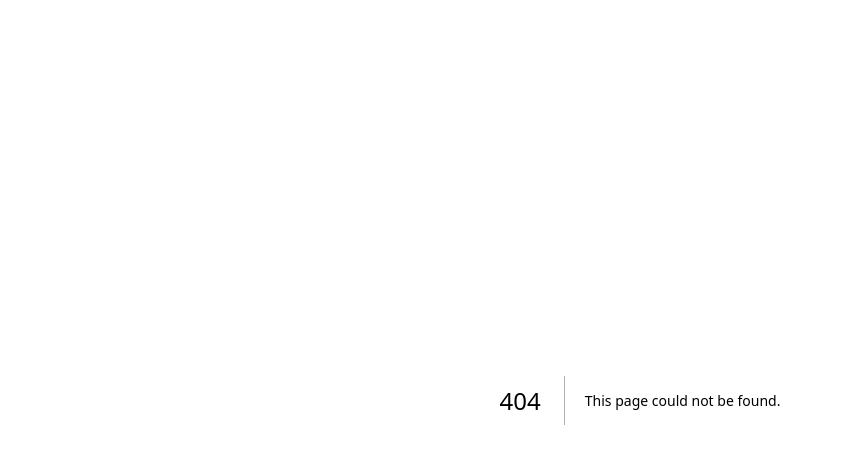
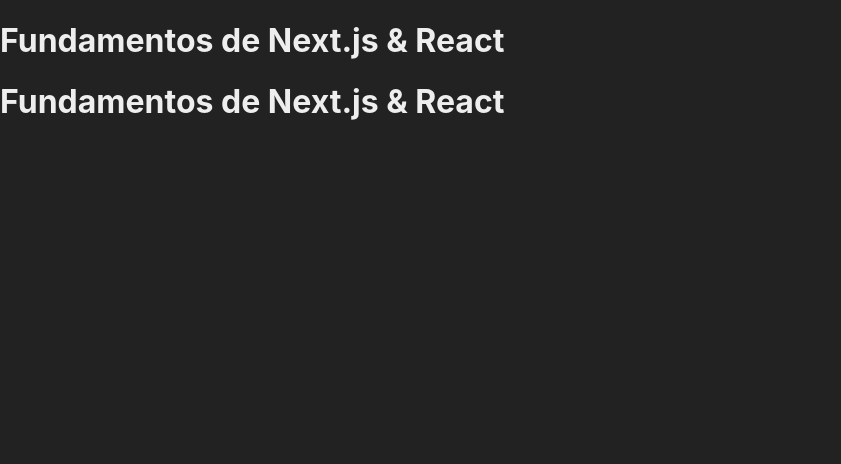
Before and after one commit to Henrique-Franca/Clear-Basico, a Next.js app: page /exemplo in a window 1280 px wide. Before the commit this address had no page. Shown: the top 464 px of the page, without its empty margins (0-841 px from the left). Built offline with nearby package versions, Linux system fonts and the light colour scheme.

Commit message:
Usando Componentes

```diff
--- /dev/null
+++ b/src/components/Cabecalho.jsx
@@ -0,0 +1,9 @@
+export default function Cabecalho(){
+
+    return(
+        <header>
+            <h1>Fundamentos de Next.js & React</h1>
+        </header>
+    )
+
+}
--- /dev/null
+++ b/src/pages/exemplo.jsx
@@ -0,0 +1,12 @@
+import Cabecalho from "../components/Cabecalho";
+
+export default function Exemplo(){
+
+    return (
+        <div>
+            <Cabecalho/>
+            <Cabecalho/>
+        </div>
+    )
+
+}
```
